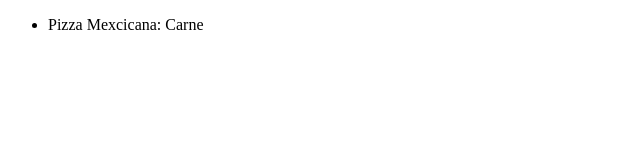
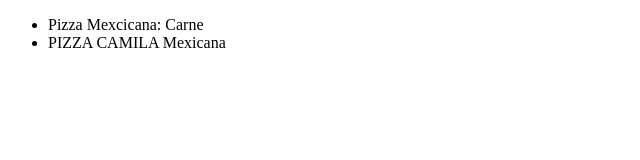
Before and after one commit to edwardibague23/Pizzeria, a plain HTML site: page index.html in a window 1280 px wide. Shown: the whole page, without its empty margins (0-640 px from the left). Drawn offline with Linux system fonts and the light colour scheme.

Commit message:
Actualizando index.html

```diff
--- a/index.html
+++ b/index.html
@@ -9,6 +9,23 @@
     <ul>
         <li>Pizza Mexcicana: Carne</li>
 
+
+
+
+
+
+
+
+        <li>PIZZA CAMILA Mexicana</li>
+
+
+
+
+
+
+
+
+
     </ul>
 </body>
 </html>
```
